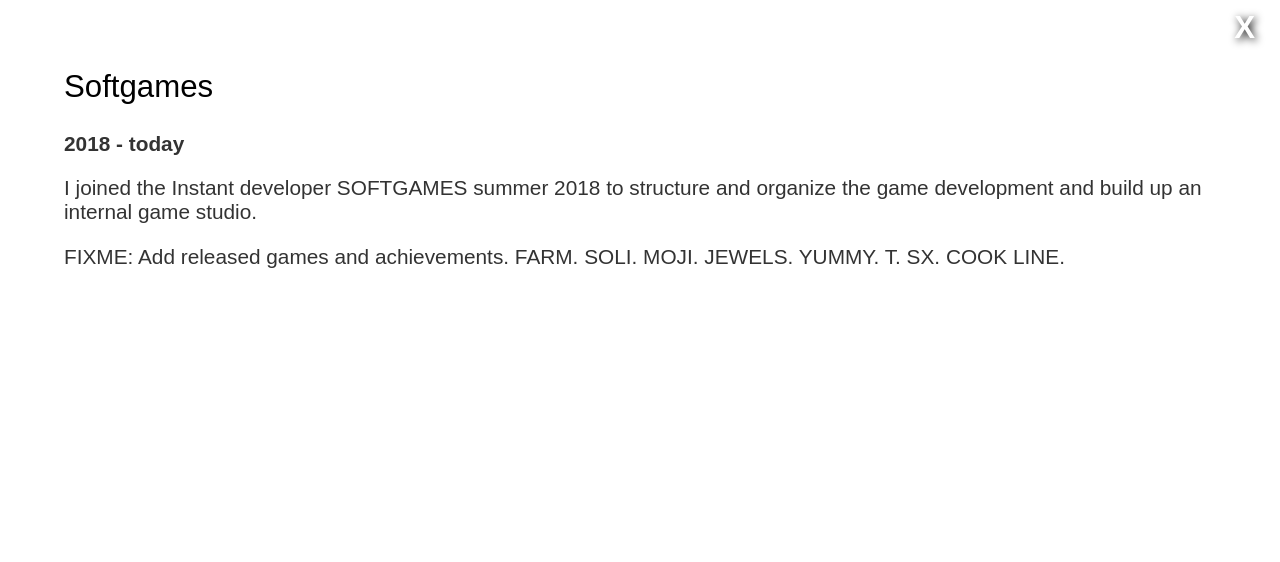
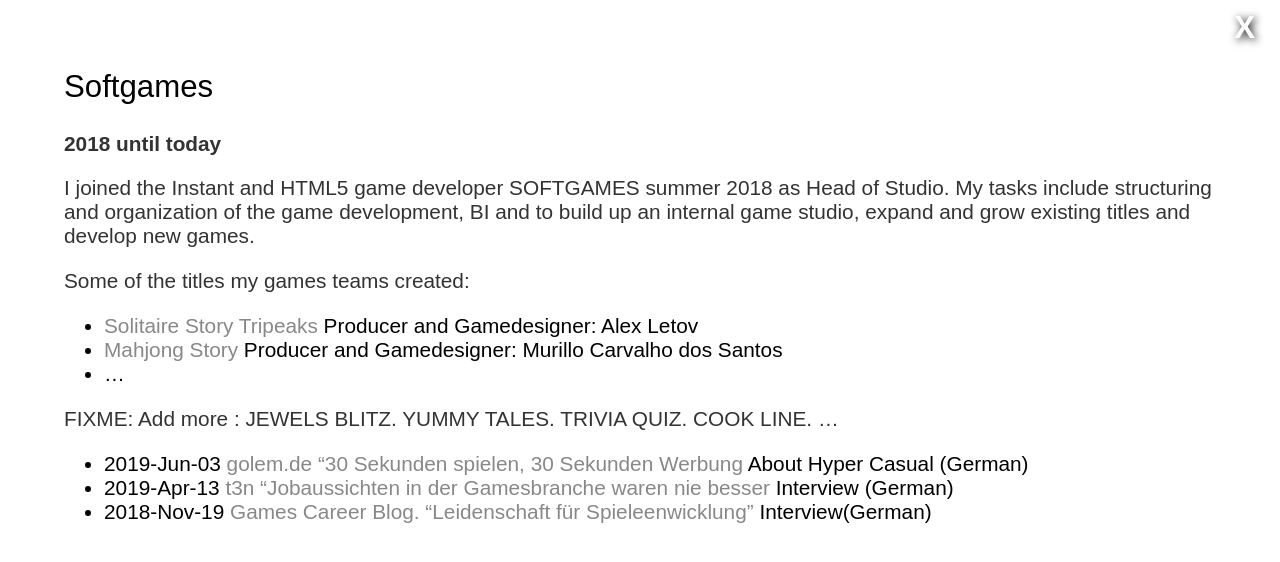
Before and after one commit to gebirgsbernd/gebirgsbernd.github.io, a Jekyll site: the page built from z_aboutme/_posts/2018-08-01-softgames.md, in a window 1280 px wide. Shown: the top 562 px of the page. Built offline with Jekyll 4.4.1, drawn with Linux system fonts in a browser that asks for light colours; some web fonts are replaced.

Commit message:
Header für Nomads, Textkorrekturen an diversen Stellen, Softgames Text erste iteration...

```diff
--- a/z_aboutme/_posts/2018-08-01-softgames.md
+++ b/z_aboutme/_posts/2018-08-01-softgames.md
@@ -1,10 +1,20 @@
 ---
 layout: post
 title: "Softgames"
+summary: Instant Games.
 ---
-**2018 - today**
+**2018 until today**
 
-I joined the Instant developer SOFTGAMES summer 2018 to structure and organize the game development and build up an internal game studio.
+I joined the Instant and HTML5 game developer SOFTGAMES summer 2018 as Head of Studio.
+My tasks include structuring and organization of the game development, BI and to build up an internal game studio, expand and grow existing titles and develop new games.
 
-FIXME: Add released games and achievements.
-FARM. SOLI. MOJI. JEWELS. YUMMY. T. SX. COOK LINE.
+Some of the titles my games teams created:
+* [Solitaire Story Tripeaks](https://fb.gg/play/solitaire_tripeaks)  Producer and Gamedesigner: Alex Letov
+* [Mahjong Story](https://fb.gg/play/mahjong_story_) Producer and Gamedesigner: Murillo Carvalho dos Santos
+* ...
+
+FIXME: Add more : JEWELS BLITZ. YUMMY TALES.  TRIVIA QUIZ.  COOK LINE. ...
+
+* 2019-Jun-03 [golem.de "30 Sekunden spielen, 30 Sekunden Werbung](https://www.golem.de/news/hyper-casual-games-30-sekunden-spielen-30-sekunden-werbung-1906-141165.html) About Hyper Casual (German)
+*  2019-Apr-13 [t3n "Jobaussichten in der Gamesbranche waren nie besser](https://t3n.de/news/jobaussichten-gamesbranche-waren-1156280) Interview (German)
+* 2018-Nov-19 [Games Career Blog. "Leidenschaft für Spieleenwicklung"](https://blog.games-career.com/de/koepfe-der-spielebranche-interview-mit-bernd-beyreuther-von-softgames) Interview(German)
```
Also changed, not shown: links.html (+0 -21 lines), z_games/_posts/2002-08-01-pn.md (+1 -0 lines), z_games/_posts/2008-08-01-dsa.md (+1 -0 lines), z_games/_posts/2011-08-01-dso.md (+1 -0 lines), z_games/_posts/2018-06-01-yuneeko.md (+1 -1 lines), assets/header/nomads.jpg (added), assets/header/nomads_hero.jpg (added), assets/header/szb.jpg, assets/header/szb_hero.jpg, 4 other files.
